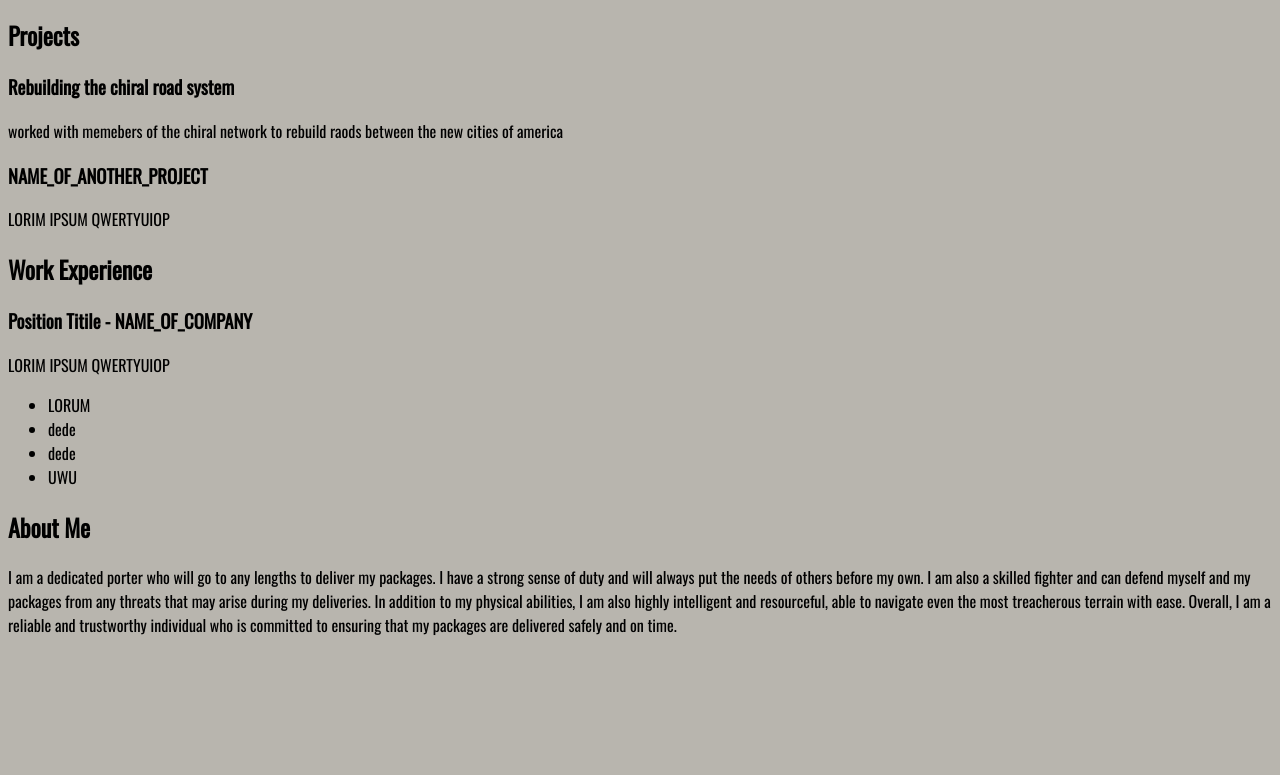
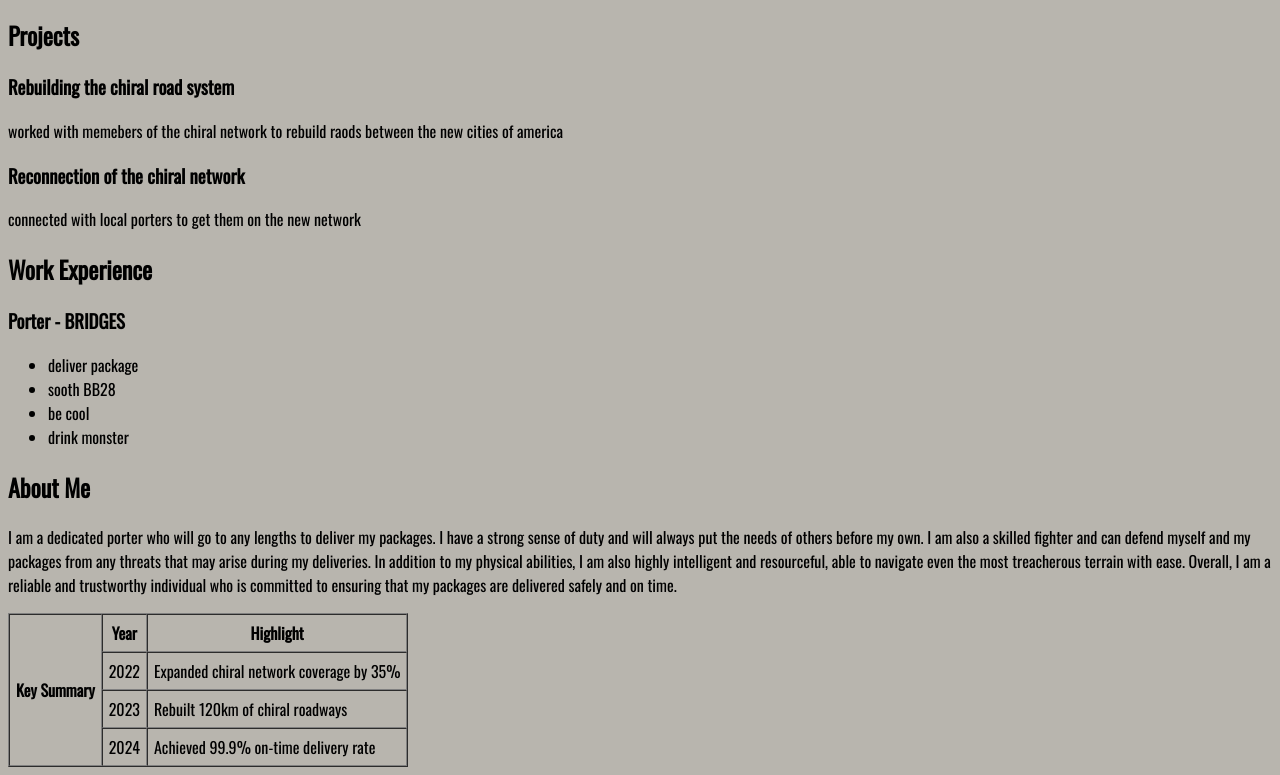
Before and after one commit to manofthebees/webprogramming-ontech, a plain HTML site: page Lab 1/Portfolio.html in a window 1280 px wide. Shown: the part 495-1270 px from the top of the page. Before the commit the page ends 1148 px from the top, so only its background shows below. Drawn offline with nearby package versions, Linux system fonts and the light colour scheme.

Commit message:
finished lab 1

```diff
--- a/Lab 1/Portfolio.html
+++ b/Lab 1/Portfolio.html
@@ -1,3 +1,4 @@
+<!-- chat gpt used to create and style the table -->
 <!DOCTYPE html>
 <html>
     <head>
@@ -38,19 +39,18 @@ type='text/css'>
             <h2>Projects</h2>
                 <h3><b>Rebuilding the chiral road system</b></h3>
                     <p>worked with memebers of the chiral network to rebuild raods between the new cities of america</p>
-                <h3><b>NAME_OF_ANOTHER_PROJECT</b></h3>
-                    <p>LORIM IPSUM QWERTYUIOP</P>
+                <h3><b>Reconnection of the chiral network</b></h3>
+                    <p>connected with local porters to get them on the new network</P>
         </div>
 
         <div id="experience">
             <h2><b>Work Experience</b></h2>
-                <h3>Position Titile - <b>NAME_OF_COMPANY</b></h3>
-                    <p>LORIM IPSUM QWERTYUIOP</P>
+                <h3>Porter - <b>BRIDGES</b></h3>
                     <ul>
-                        <li>LORUM</li>
-                        <li>dede</li>
-                        <li>dede</li>
-                        <li>UWU</li>
+                        <li>deliver package</li>
+                        <li>sooth BB28</li>
+                        <li>be cool</li>
+                        <li>drink monster</li>
                     </ul>
         </div>
 
@@ -59,5 +59,26 @@ type='text/css'>
             <p>I am a dedicated porter who will go to any lengths to deliver my packages. I have a strong sense of duty and will always put the needs of others before my own. I am also a skilled fighter and can defend myself and my packages from any threats that may arise during my deliveries. In addition to my physical abilities, I am also highly intelligent and resourceful, able to navigate even the most treacherous terrain with ease. Overall, I am a reliable and trustworthy individual who is committed to ensuring that my packages are delivered safely and on time.</p>
         </div>
 
+        <!-- Added information table -->
+        <table class="info-table" border="1" cellspacing="0" cellpadding="6">
+            <tr>
+                <td rowspan="4"><strong>Key Summary</strong></td>
+                <th>Year</th>
+                <th>Highlight</th>
+            </tr>
+            <tr>
+                <td>2022</td>
+                <td>Expanded chiral network coverage by 35%</td>
+            </tr>
+            <tr>
+                <td>2023</td>
+                <td>Rebuilt 120km of chiral roadways</td>
+            </tr>
+            <tr>
+                <td>2024</td>
+                <td>Achieved 99.9% on-time delivery rate</td>
+            </tr>
+        </table>
+
     </body>
 </html>
```
